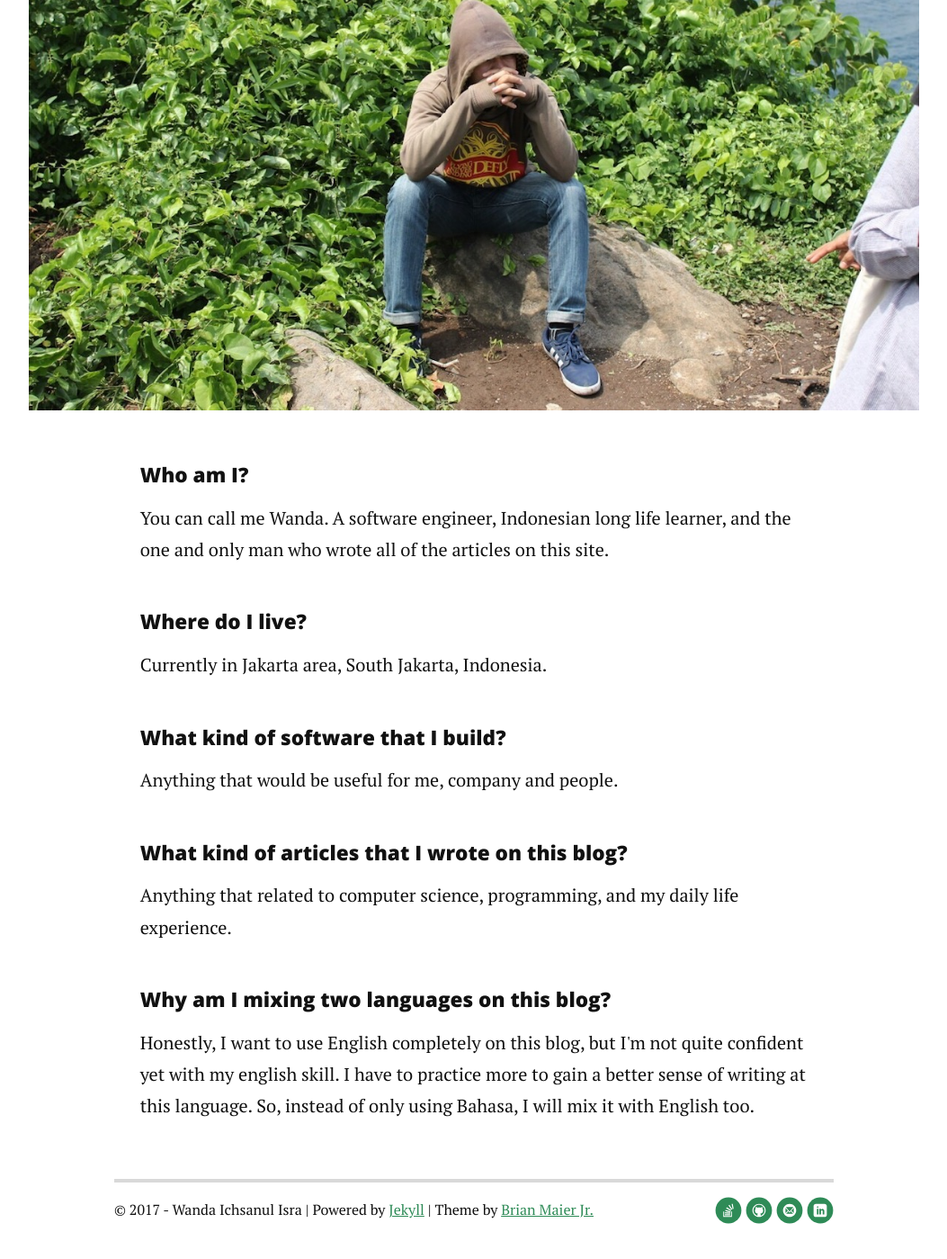
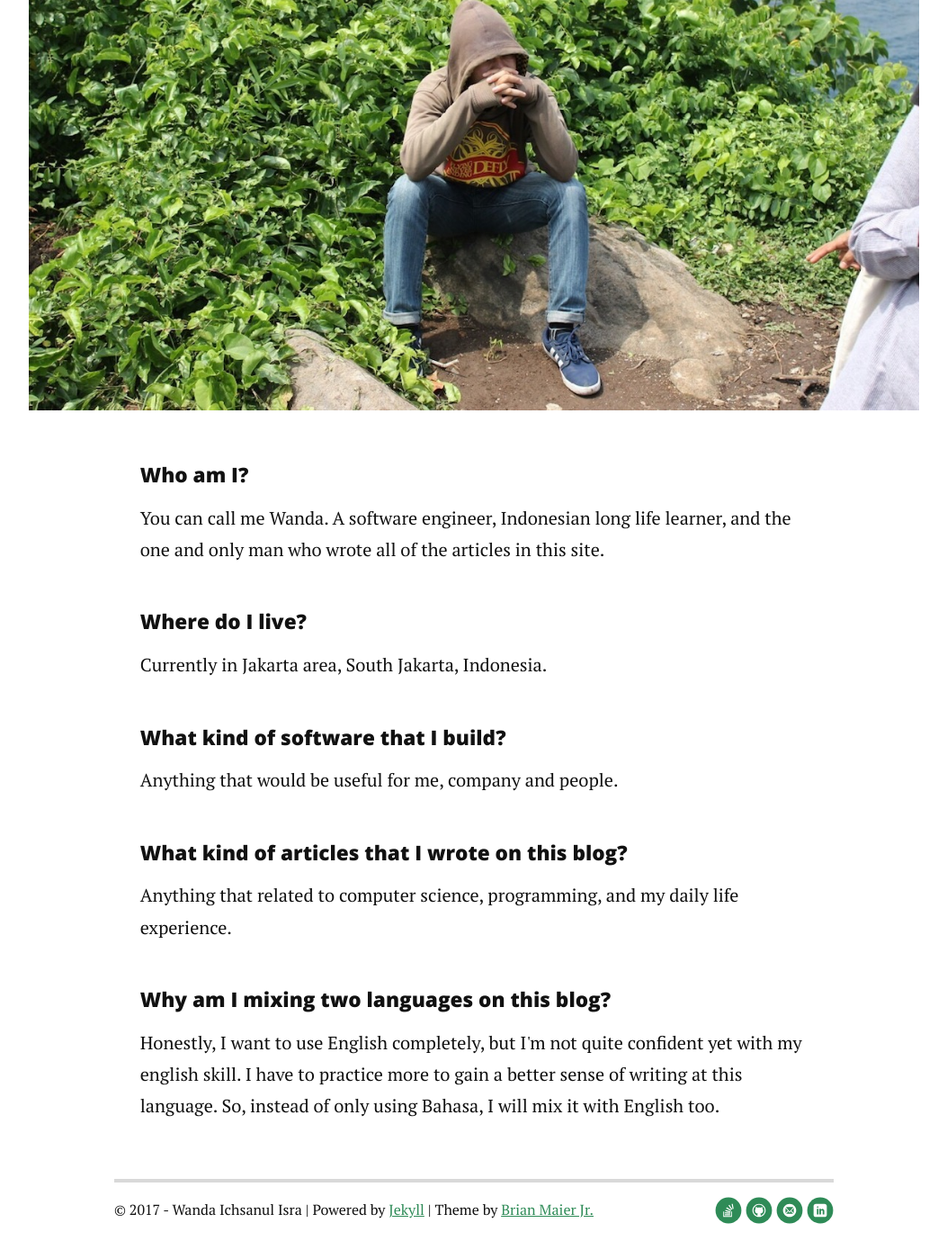
Before and after one commit to wlisrausr/wlisra.github.io, a Jekyll site: the page built from about.md, in a window 1280 px wide and 1400 px high, scrolled down 639 px. Shown: the whole window at 90% size, without its empty margins (113-1166 px from the left). Built offline with Jekyll 4.4.1, drawn with Linux system fonts in a browser that asks for light colours; nearby versions of some CDN libraries.

Commit message:
Update about page

```diff
--- a/about.md
+++ b/about.md
@@ -9,7 +9,7 @@ title: "About"
 
   <div class="about-space">
     <h4>Who am I?</h4>
-    <p>You can call me Wanda. A software engineer, Indonesian long life learner, and the one and only man who wrote all of the articles on this site.</p>
+    <p>You can call me Wanda. A software engineer, Indonesian long life learner, and the one and only man who wrote all of the articles in this site.</p>
   </div>
 
   <div class="about-space">
@@ -28,5 +28,5 @@ title: "About"
   </div>
 
   <h4>Why am I mixing two languages on this blog?</h4>
-  <p>Honestly, I want to use English completely on this blog, but I'm not quite confident yet with my english skill. I have to practice more to gain a better sense of writing at this language. So, instead of only using Bahasa, I will mix it with English too.</p>
+  <p>Honestly, I want to use English completely, but I'm not quite confident yet with my english skill. I have to practice more to gain a better sense of writing at this language. So, instead of only using Bahasa, I will mix it with English too.</p>
 </div>
```
